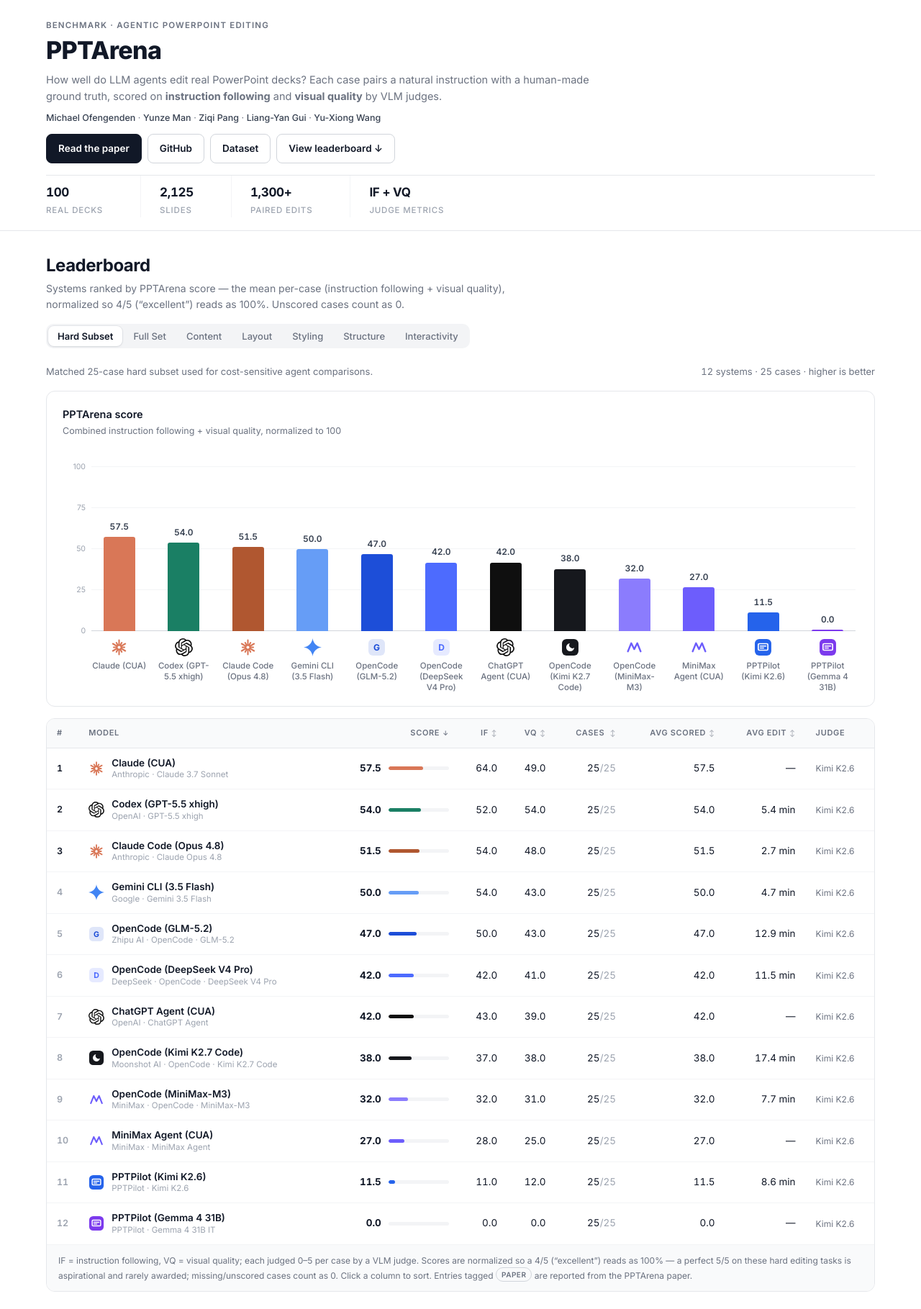
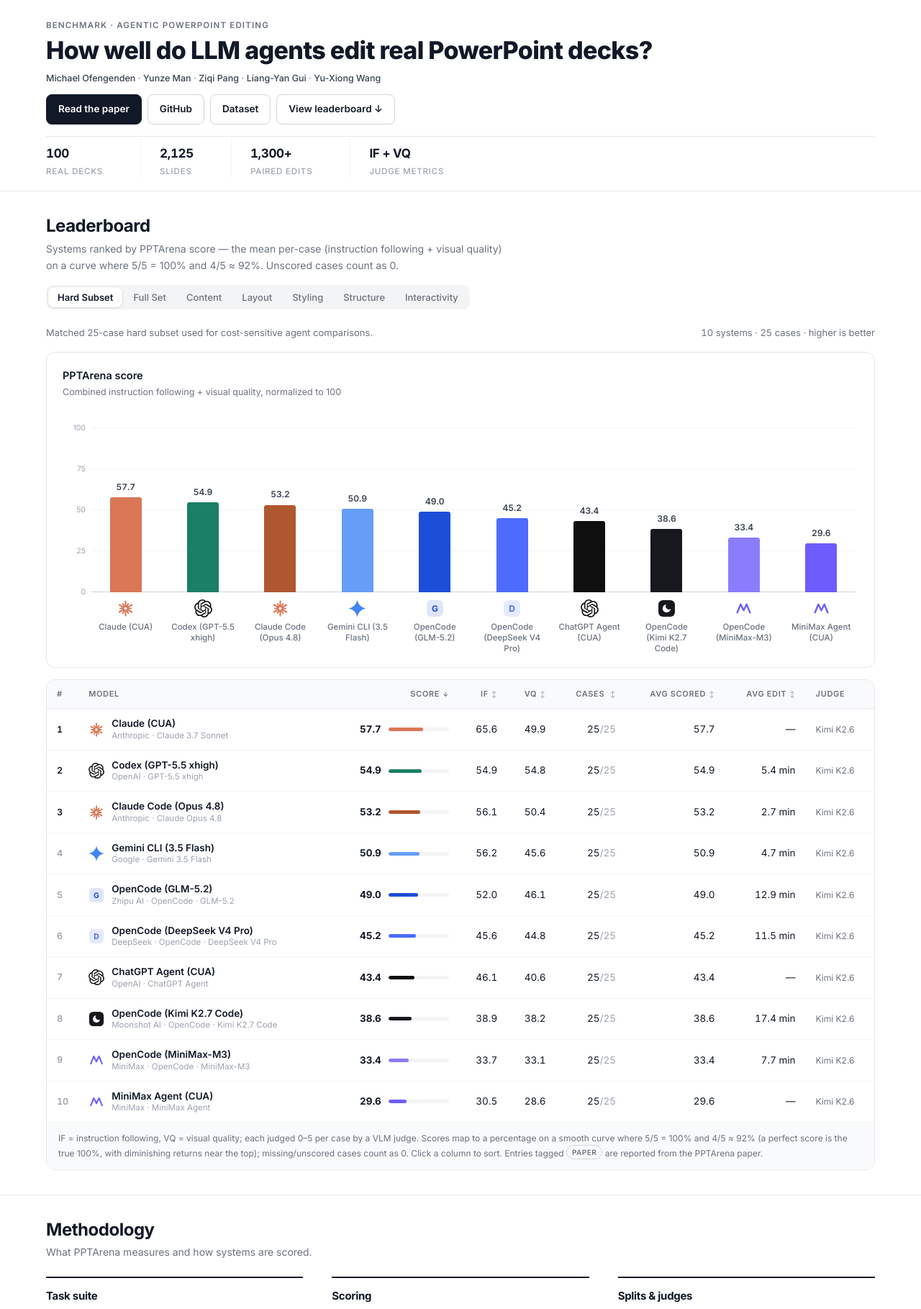
Before and after one commit to michaelofengend/PPTArena, a Flask app: page /evaluation in a window 1280 px wide. Shown: the part 59-1878 px from the top of the page at 72% size. Run offline with Flask 2, Linux system fonts and the light colour scheme.

Commit message:
Leaderboard: log-style score curve (5/5=100%, 4/5=92%), drop PPTPilot rows, simplify hero
- Score curve replaces the 4/5=100% hard cap with a smooth concave mapping
  (5/5=100, 4/5=92, 3/5=76, 2/5=55): a perfect score is the true 100% with
  diminishing returns near the top; still absolute + monotonic.
- Remove the two low-scoring PPTPilot rows from the board (CSVs retained).
- Hero: single 'PPTArena' (nav brand only); h1 is now the tagline question;
  dataset description lives below the leaderboard in Methodology. All scoring
  copy updated to match the new curve.

```diff
--- a/src/app.py
+++ b/src/app.py
@@ -342,35 +342,8 @@ LEADERBOARD_SOURCES = [
         "judge": "Kimi K2.6 judge",
         "defines_subset": False,
     },
-    # --- PPTPilot (our system) with alternative pilot models ---
-    # Generated with run_xml_loop_subsample.py --collect-dir, judged via
-    # agent_bench/judge_predictions.py like the CLI-agent cohort.
-    {
-        "name": "PPTPilot (Kimi K2.6)",
-        "model": "Kimi K2.6",
-        "provider": "PPTPilot",
-        "brand": "PPTPilot",
-        "icon": "P",
-        "color": "#2563eb",
-        "split": "subset",
-        "expected_cases": 25,
-        "path": SCRIPT_DIR.parent / "agent_bench" / "results" / "pptpilot_kimi_k26_judge_results.csv",
-        "judge": "Kimi K2.6 judge",
-        "defines_subset": False,
-    },
-    {
-        "name": "PPTPilot (Gemma 4 31B)",
-        "model": "Gemma 4 31B IT",
-        "provider": "PPTPilot",
-        "brand": "PPTPilot",
-        "icon": "P",
-        "color": "#7c3aed",
-        "split": "subset",
-        "expected_cases": 25,
-        "path": SCRIPT_DIR.parent / "agent_bench" / "results" / "pptpilot_gemma431_judge_results.csv",
-        "judge": "Kimi K2.6 judge",
-        "defines_subset": False,
-    },
+    # (PPTPilot Kimi/Gemma pilot rows removed from the board — scored too low to
+    # be informative; their CSVs remain in agent_bench/results/ if ever restored.)
     # --- CUA (computer-use agent) cohort ---
     # Product agents driving a browser/desktop rather than a CLI; judged in an
     # earlier era, labels kept truthful. None redefine the canonical subset.
@@ -605,24 +578,24 @@ def _fmt_edit_time(seconds):
     return f"{m:.1f} min" if m >= 1 else f"{seconds:.0f} s"
 
 
-# Judge points (out of 5) that map to 100%. A 4/5 ("excellent") on a metric
-# reads as full marks, since a perfect 5/5 on these hard editing tasks is
-# aspirational and rarely awarded. This is an ABSOLUTE, MONOTONIC rescale
-# (a fixed curve — adding a system later never shifts anyone's score, and it
-# never reorders systems); it widens the visible spread and lifts the top
-# without distorting near-ties. Set to 5.0 for the literal 5/5=100% scale,
-# or 3.5 for a more aggressive spread.
-SCORE_CEILING = 4.0
+# Display curve: a raw judge metric (0–5) maps to a percentage via a smooth,
+# concave "diminishing-returns near the ceiling" curve rather than a hard cap:
+#     5/5 = 100%   4/5 = 92%   3/5 = 76%   2/5 = 55%   1/5 = 30%   0 = 0%.
+# So a perfect score is the true 100% (no information lost at the top) while the
+# field still spreads. It is ABSOLUTE and MONOTONIC — adding a system never
+# shifts anyone's score and it never reorders. _SCORE_K is chosen so 4/5 = 92%.
+_SCORE_K = 1.5693  # = log(0.08)/log(0.2); larger K => steeper near the top
 
 
 def _metric_pct(score):
-    """Single 0–5 judge metric → 0–100, capped at the excellence ceiling."""
-    return min(score / SCORE_CEILING, 1.0) * 100
+    """Single 0–5 judge metric → 0–100 via the display curve (5/5=100, 4/5=92)."""
+    x = max(0.0, min(score, 5.0)) / 5.0
+    return (1 - (1 - x) ** _SCORE_K) * 100
 
 
 def _case_pct(if_score, vq_score):
-    """Combined per-case IF+VQ → 0–100, capped (a great case can't exceed 100)."""
-    return min((if_score + vq_score) / (2 * SCORE_CEILING), 1.0) * 100
+    """Per-case score = mean of the two curved metrics."""
+    return (_metric_pct(if_score) + _metric_pct(vq_score)) / 2
 
 
 def _build_leaderboard_entry(source, split_key, expected_cases, scored):
--- a/src/templates/evaluation.html
+++ b/src/templates/evaluation.html
@@ -1310,12 +1310,7 @@
         <!-- ================= Hero ================= -->
         <section class="hero container">
             <p class="kicker">Benchmark · Agentic PowerPoint editing</p>
-            <h1>PPTArena</h1>
-            <p class="lede">
-                How well do LLM agents edit real PowerPoint decks? Each case pairs a natural instruction with a
-                human-made ground truth, scored on <b>instruction following</b> and <b>visual quality</b> by VLM
-                judges.
-            </p>
+            <h1>How well do LLM agents edit real PowerPoint decks?</h1>
             <p class="authors">
                 <b>Michael Ofengenden</b> · <b>Yunze Man</b> · <b>Ziqi Pang</b> · <b>Liang-Yan Gui</b> · <b>Yu-Xiong
                     Wang</b>
@@ -1357,7 +1352,7 @@
                         <h2>Leaderboard</h2>
                         <p class="sub">
                             Systems ranked by PPTArena score — the mean per-case (instruction following + visual
-                            quality), normalized so 4/5 (“excellent”) reads as 100%. Unscored cases count as 0.
+                            quality) on a curve where 5/5 = 100% and 4/5 ≈ 92%. Unscored cases count as 0.
                         </p>
                     </div>
                     <div class="tabs" role="tablist" aria-label="Leaderboard split">
@@ -1426,7 +1421,7 @@
                                         <th class="left">#</th>
                                         <th class="left">Model</th>
                                         <th data-sort="score" data-dir="desc" class="sorted"
-                                            title="Mean per-case (IF + VQ) across all expected cases, normalized so 4/5='excellent'=100%">
+                                            title="Mean per-case (IF + VQ) across all expected cases, on a curve where 5/5=100% and 4/5≈92%">
                                             Score</th>
                                         <th data-sort="ifp" title="Instruction following, normalized to 100">IF</th>
                                         <th data-sort="vqp" title="Visual quality, normalized to 100">VQ</th>
@@ -1479,9 +1474,9 @@
                         </div>
                         <div class="table-foot">
                             IF = instruction following, VQ = visual quality; each judged 0–5 per case by a VLM judge.
-                            Scores are normalized so a 4/5 (“excellent”) reads as 100% — a perfect 5/5 on these hard
-                            editing tasks is aspirational and rarely awarded; missing/unscored cases count as 0. Click a
-                            column to sort. Entries tagged <span class="tag">paper</span> are reported from the PPTArena paper.
+                            Scores map to a percentage on a smooth curve where 5/5 = 100% and 4/5 ≈ 92% (a perfect
+                            score is the true 100%, with diminishing returns near the top); missing/unscored cases count
+                            as 0. Click a column to sort. Entries tagged <span class="tag">paper</span> are reported from the PPTArena paper.
                         </div>
                     </div>
                     {% else %}
@@ -1521,9 +1516,9 @@
                         <h3>Scoring</h3>
                         <p>
                             A VLM judge compares each prediction against the ground truth and scores
-                            <b>instruction following</b> and <b>visual quality</b> from 0–5. The case score is
-                            (IF + VQ) normalized so 4/5 (“excellent”) on both reads as 100% — a perfect 5/5 on these
-                            hard editing tasks is aspirational and rarely awarded. A system's split score is the mean
+                            <b>instruction following</b> and <b>visual quality</b> from 0–5. Each is mapped to a
+                            percentage on a smooth curve (5/5 = 100%, 4/5 ≈ 92%, 3/5 ≈ 76%) that rewards a perfect
+                            result while keeping diminishing returns near the top. A system's split score is the mean
                             over all expected cases, with missing or unscored cases counted as 0.
                         </p>
                     </div>
```
